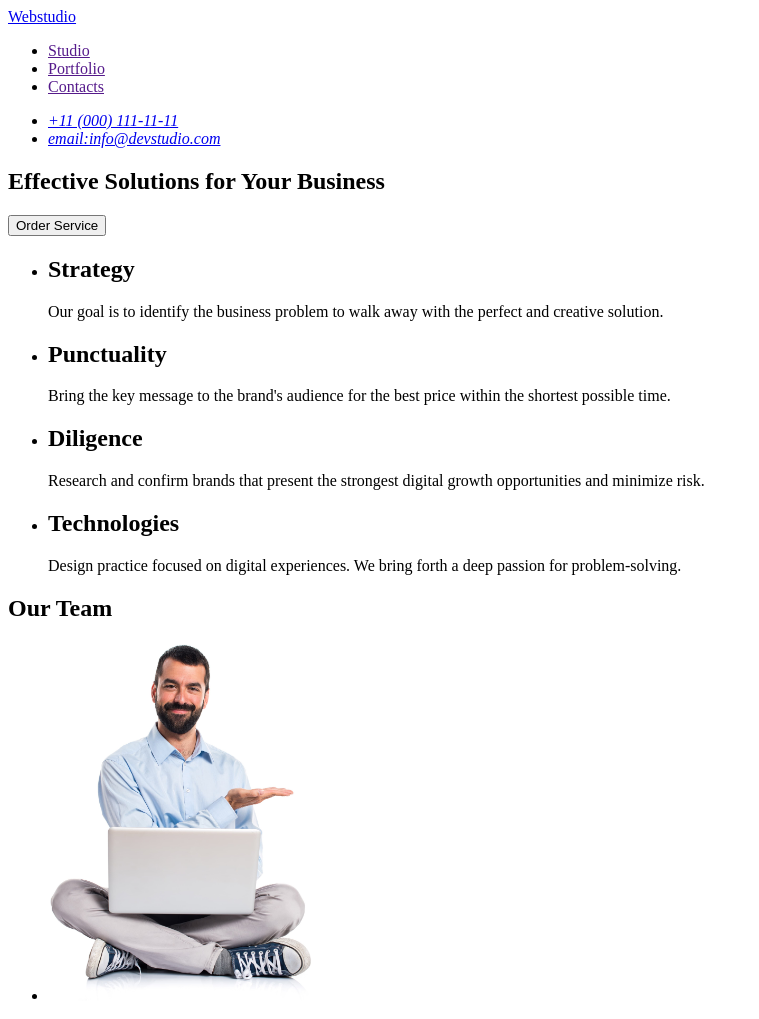
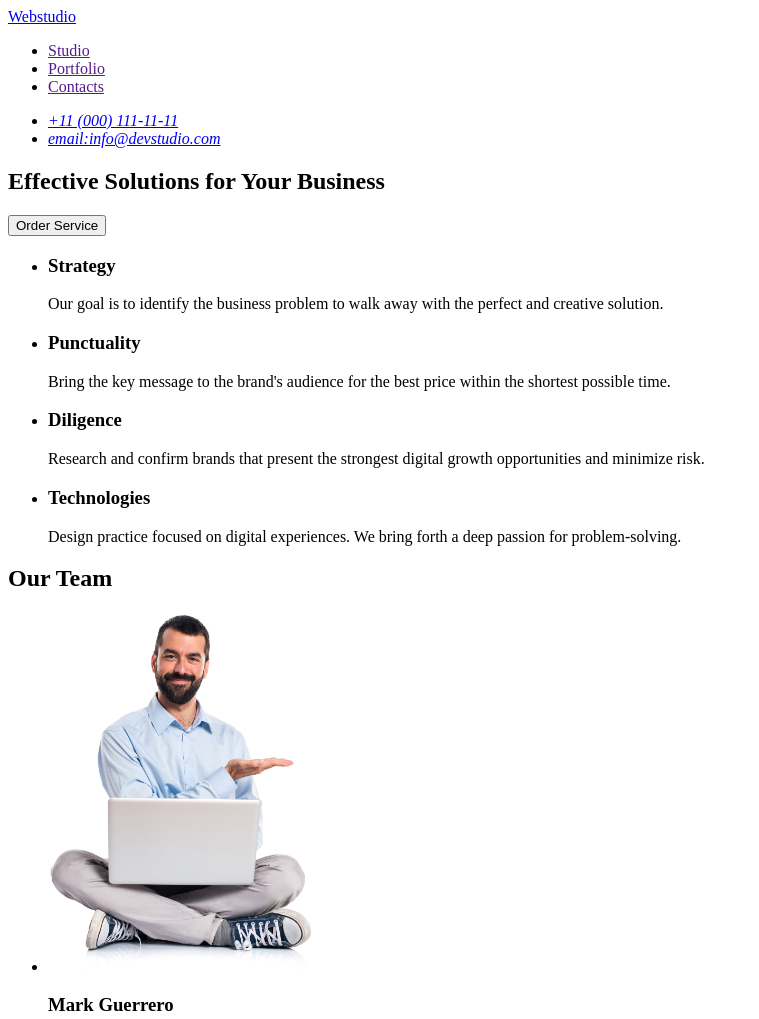
Before and after one commit to Viacheslav1442/goit-markup-hw-01, a plain HTML site: page index.html in a window 1280 px wide. Shown: the top 1019 px of the page, without its empty margins (0-759 px from the left). Drawn offline with Linux system fonts and the light colour scheme.

Commit message:
add markup

```diff
--- a/index.html
+++ b/index.html
@@ -37,31 +37,31 @@
 
     <main>
         <section>
-            <h1>Effective Solutions
-                for Your Business</h1>
+            <h2>Effective Solutions
+                for Your Business</h2>
             <button type="button">Order Service</button>
         </section>
         <section>
             <ul>
                 <li>
-                    <h2>Strategy</h2>
+                    <h3>Strategy</h3>
                     <p>Our goal is to identify the business
                         problem to walk away with the perfect and creative solution.</p>
                 </li>
                 <li>
-                    <h2>Punctuality</h2>
+                    <h3>Punctuality</h3>
                     <p>Bring the key message to the brand's audience for the best price within the shortest possible
                         time.
                     </p>
                 </li>
                 <li>
-                    <h2>Diligence</h2>
+                    <h3>Diligence</h3>
                     <p>Research and confirm brands that present the strongest digital growth opportunities and minimize
                         risk.
                     </p>
                 </li>
                 <li>
-                    <h2>Technologies</h2>
+                    <h3>Technologies</h3>
                     <p>Design practice focused on digital experiences. We bring forth a deep passion for
                         problem-solving.
                     </p>
```
